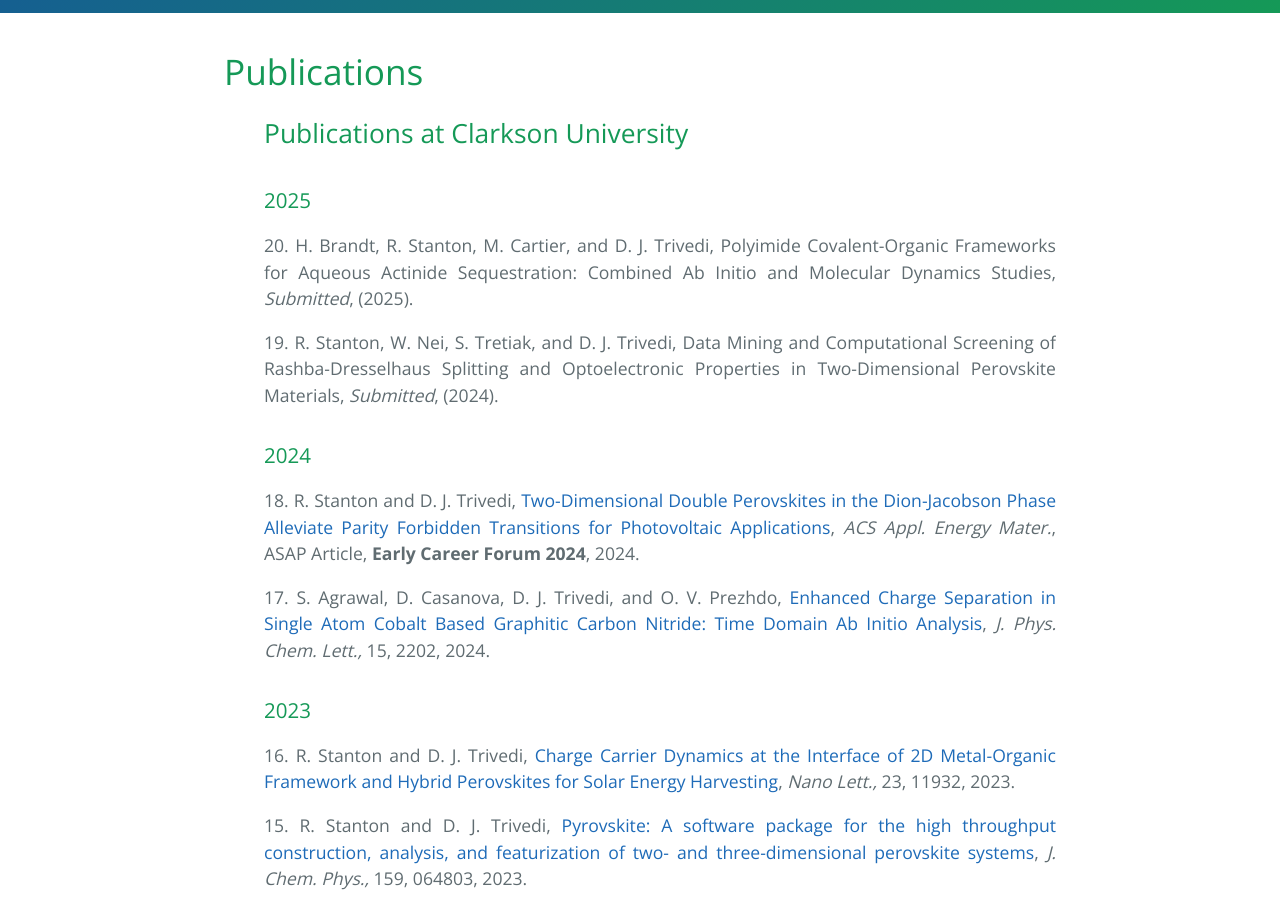
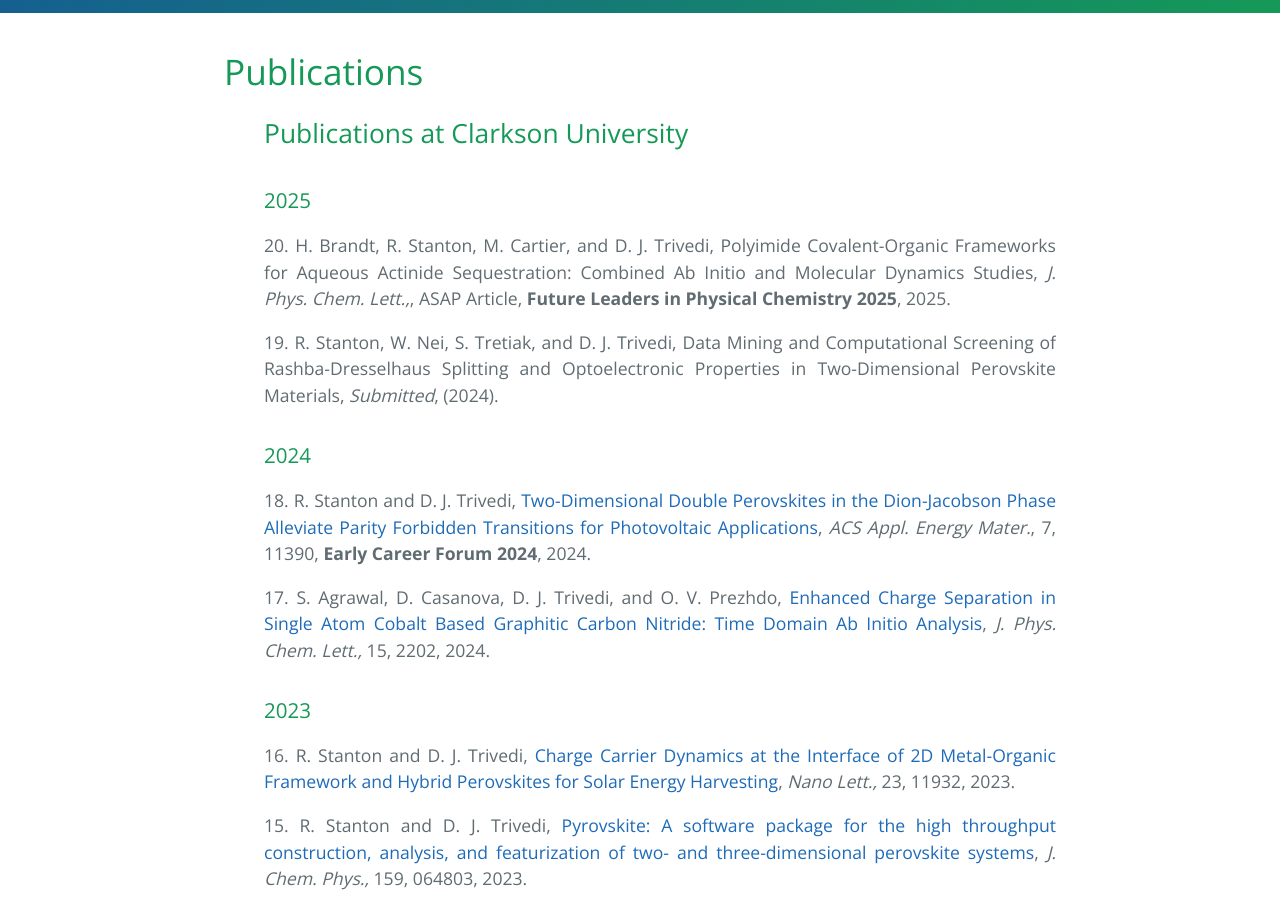
Before and after one commit to dharatrivedi/dharatrivedi.github.io, a Jekyll site: the page built from publication.html, in a window 1280 px wide and 900 px high, scrolled down 323 px. Built offline with Jekyll 4.4.1, drawn with Linux system fonts in a browser that asks for light colours.

Commit message:
Update publication.html

```diff
--- a/publication.html
+++ b/publication.html
@@ -8,12 +8,12 @@ title: {{ site.name }}
   <ul class="clearfix" style="text-align:justify">
     <h2>Publications at Clarkson University</h2>
     <h3>2025</h3>
-     20. H. Brandt, R. Stanton, M. Cartier, and D. J. Trivedi, Polyimide Covalent-Organic Frameworks for Aqueous Actinide Sequestration: Combined Ab Initio and Molecular Dynamics Studies, <i>Submitted</i>, (2025).
+     20. H. Brandt, R. Stanton, M. Cartier, and D. J. Trivedi, Polyimide Covalent-Organic Frameworks for Aqueous Actinide Sequestration: Combined Ab Initio and Molecular Dynamics Studies, <i>J. Phys. Chem. Lett.,</i>, ASAP Article, <b>Future Leaders in Physical Chemistry 2025</b>, 2025.
           <p> </p>
      19. R. Stanton, W. Nei, S. Tretiak, and D. J. Trivedi, Data Mining and Computational Screening of Rashba-Dresselhaus Splitting and Optoelectronic Properties in Two-Dimensional Perovskite Materials, <i>Submitted</i>, (2024).
           <p> </p>
     <h3>2024</h3>
-     18. R. Stanton and D. J. Trivedi, <a href="https://doi.org/10.1021/acsaem.3c03276">Two-Dimensional Double Perovskites in the Dion-Jacobson Phase Alleviate Parity Forbidden Transitions for Photovoltaic Applications</a>, <i> ACS Appl. Energy Mater.</i>, ASAP Article, <b>Early Career Forum 2024</b>, 2024.
+     18. R. Stanton and D. J. Trivedi, <a href="https://doi.org/10.1021/acsaem.3c03276">Two-Dimensional Double Perovskites in the Dion-Jacobson Phase Alleviate Parity Forbidden Transitions for Photovoltaic Applications</a>, <i> ACS Appl. Energy Mater.</i>, 7, 11390, <b>Early Career Forum 2024</b>, 2024.
           <p> </p>
      17. S. Agrawal, D. Casanova, D. J. Trivedi, and O. V. Prezhdo, <a href="https://pubs.acs.org/doi/10.1021/acs.jpclett.3c03621">Enhanced Charge Separation in Single Atom Cobalt Based Graphitic Carbon Nitride: Time Domain Ab Initio Analysis</a>, <i> J. Phys. Chem. Lett.,</i> 15, 2202, 2024.
           <p> </p>
```
